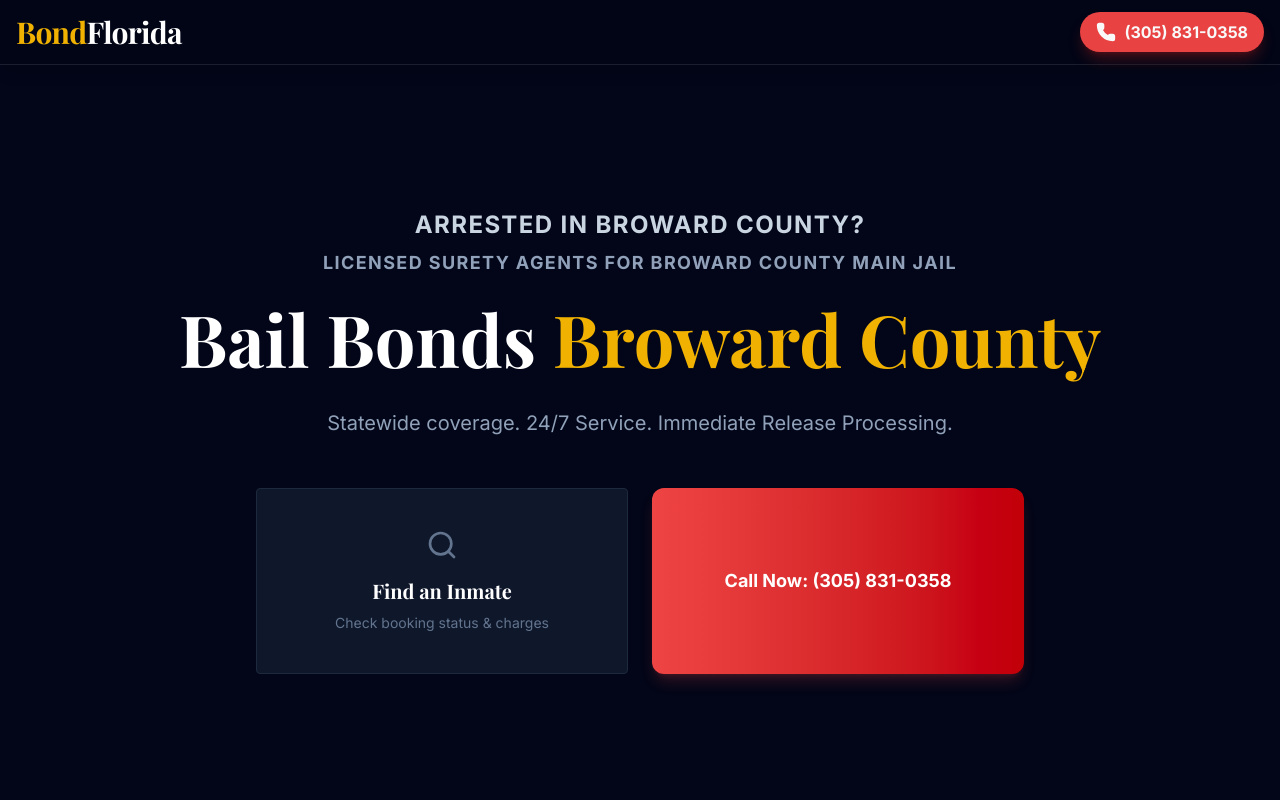
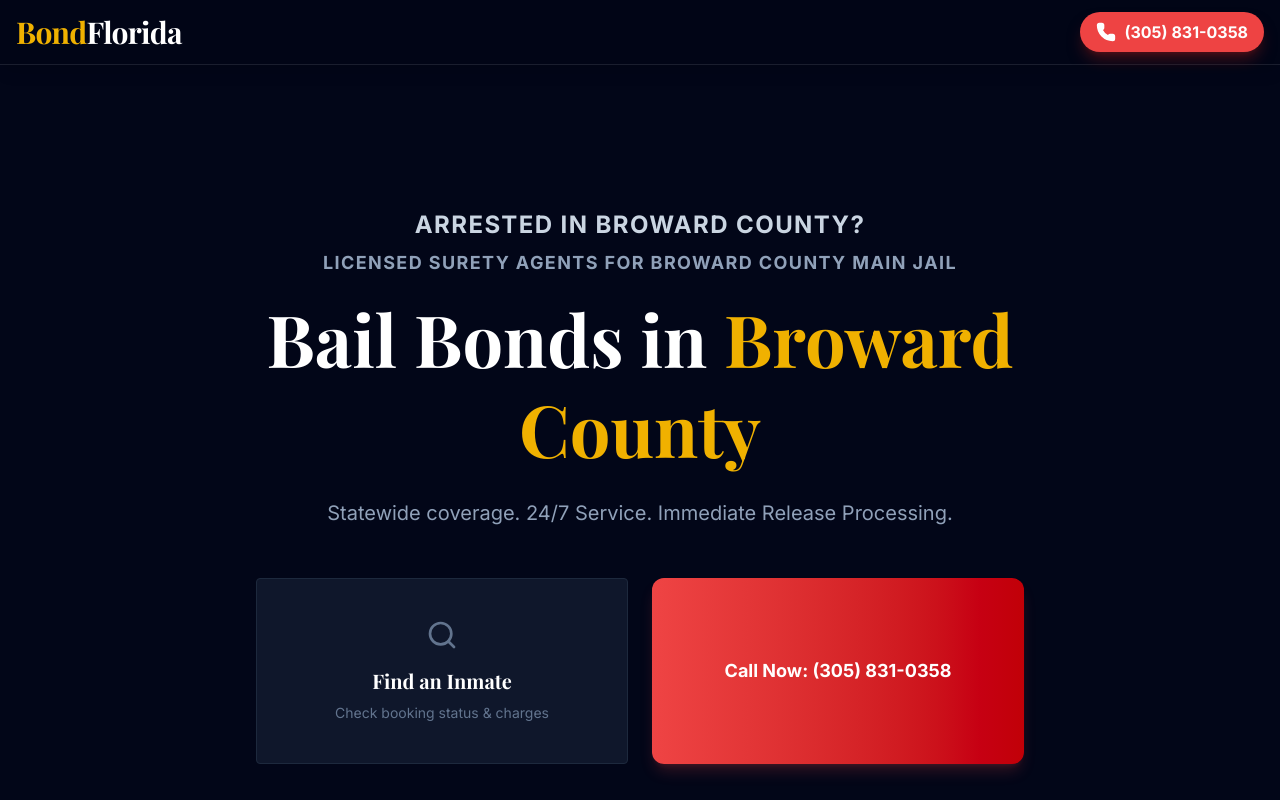
Before and after one commit to Emil1733/bailbondsmanfl, a Next.js app: page /county/broward in a window 1280 px wide. Shown: the top 800 px of the page. Built offline with nearby package versions, Linux system fonts and the light colour scheme; a web font is replaced by a local one.

Commit message:
Update County H1 to 'Bail Bonds in {county.name}'

```diff
--- a/src/app/county/[slug]/page.tsx
+++ b/src/app/county/[slug]/page.tsx
@@ -74,7 +74,7 @@ export default async function CountyPage({ params }: Props) {
             <EmergencyHeader />
 
             <Hero
-                title={<span className="font-serif text-white">Bail Bonds <span className="text-yellow-500">{county.name}</span></span>}
+                title={<span className="font-serif text-white">Bail Bonds in <span className="text-yellow-500">{county.name}</span></span>}
                 subtitle={<span className="block text-xl md:text-2xl text-slate-300 mt-4">Arrested in {county.name}? <span className="text-slate-400 text-lg block mt-2">Licensed Surety Agents for {county.jail.name}</span></span>}
                 inmateSearchUrl={county.jail.inmateSearchUrl}
             />
```
